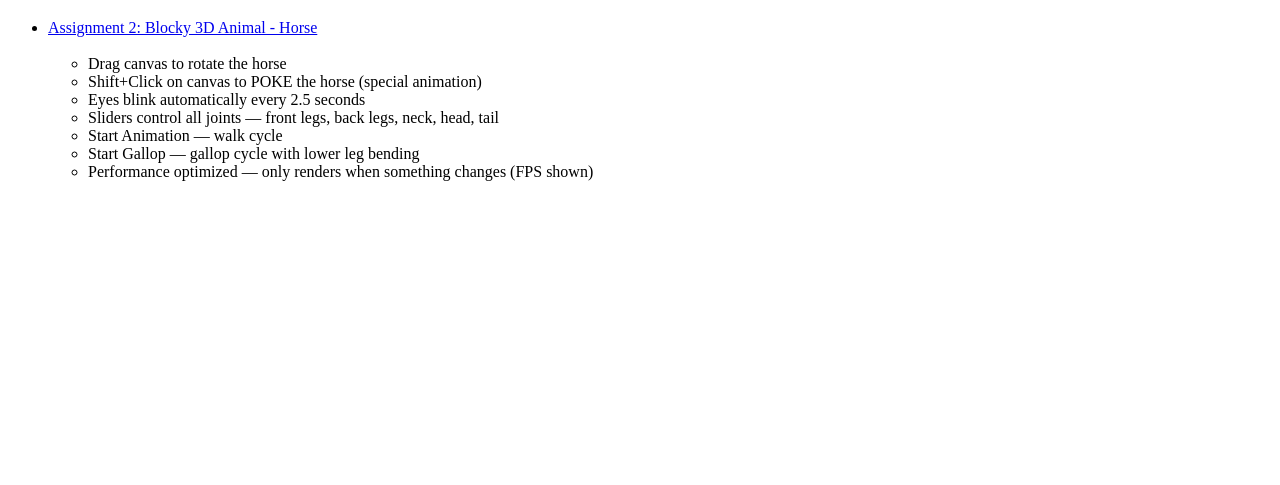
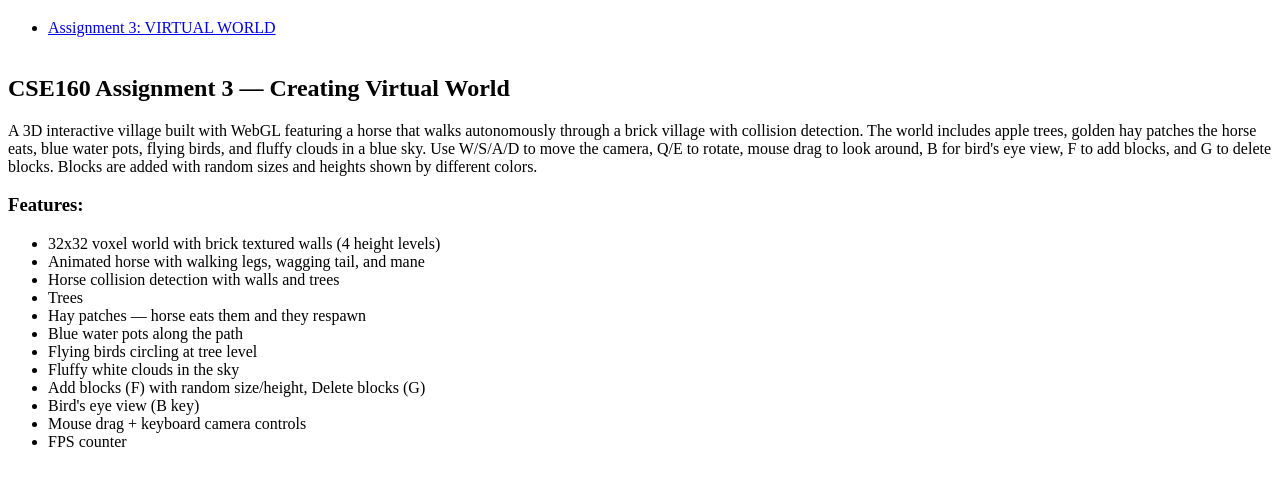
Before and after one commit to kevaradh/CSE-160, a plain HTML site: page index.html in a window 1280 px wide. Shown: the part 61-546 px from the top of the page. Drawn offline with Linux system fonts and the light colour scheme.

Commit message:
index.html

```diff
--- a/index.html
+++ b/index.html
@@ -8,19 +8,34 @@
     <h1>CSE160 : Keerthi Varadharaj</h1>
     <ul>
         <!-- Remember to use use relative paths to your html files so it works both locally and on Github Pages -->
-	<li><a href="asgn2/src/asgn2.html">Assignment 2: Blocky 3D Animal - Horse</a></li>
+	<li><a href="./asgn3/src/asgn3.html">Assignment 3: VIRTUAL WORLD </a></li>
         <br>
-	<ul>
-          <li> Drag canvas to rotate the horse</li>
-          <li> Shift+Click on canvas to POKE the horse (special animation)</li>
-          <li> Eyes blink automatically every 2.5 seconds</li>
-          <li> Sliders control all joints — front legs, back legs, neck, head, tail</li>
-          <li> Start Animation — walk cycle</li>
-          <li> Start Gallop — gallop cycle with lower leg bending</li>
-          <li> Performance optimized — only renders when something changes (FPS shown)</li>
-        </ul>
-        <!-- et cetera. Remember to add a new link for each assignment. -->
-        <!-- Feel free to customize your index.html however you want! -->
     </ul>
+    <h2>CSE160 Assignment 3 — Creating Virtual World</h2>
+<p>
+  A 3D interactive village built with WebGL featuring a horse that walks
+  autonomously through a brick village with collision detection.
+  The world includes apple trees, golden hay patches the horse eats,
+  blue water pots, flying birds, and fluffy clouds in a blue sky.
+  Use W/S/A/D to move the camera, Q/E to rotate, mouse drag to look around,
+  B for bird's eye view, F to add blocks, and G to delete blocks.
+  Blocks are added with random sizes and heights shown by different colors.
+</p>
+
+<h3>Features:</h3>
+<ul>
+  <li>32x32 voxel world with brick textured walls (4 height levels)</li>
+  <li>Animated horse with walking legs, wagging tail, and mane</li>
+  <li>Horse collision detection with walls and trees</li>
+  <li>Trees</li>
+  <li>Hay patches — horse eats them and they respawn</li>
+  <li>Blue water pots along the path</li>
+  <li>Flying birds circling at tree level</li>
+  <li>Fluffy white clouds in the sky</li>
+  <li>Add blocks (F) with random size/height, Delete blocks (G)</li>
+  <li>Bird's eye view (B key)</li>
+  <li>Mouse drag + keyboard camera controls</li>
+  <li>FPS counter</li>
+</ul>
 </body>
 </html>
```
